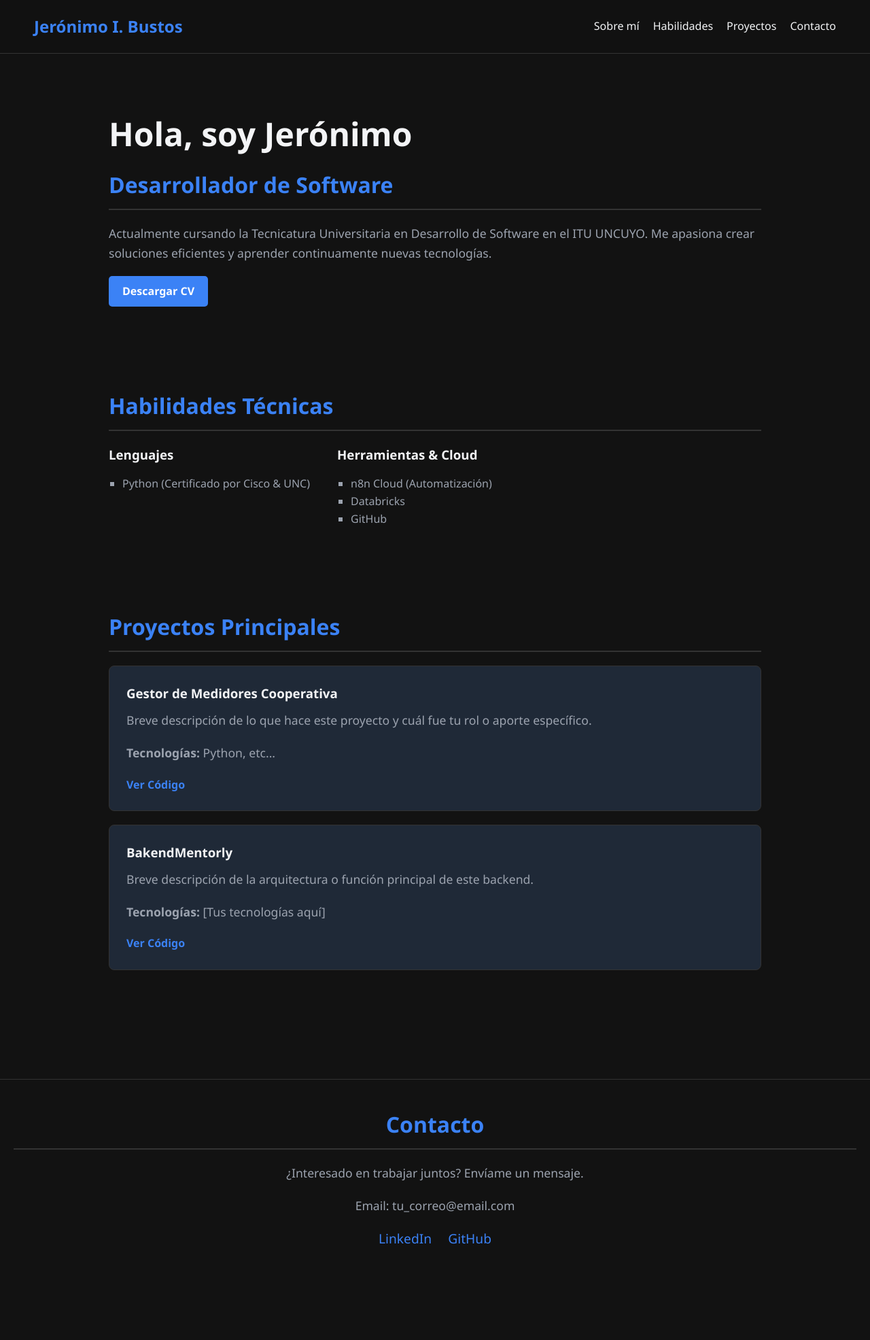
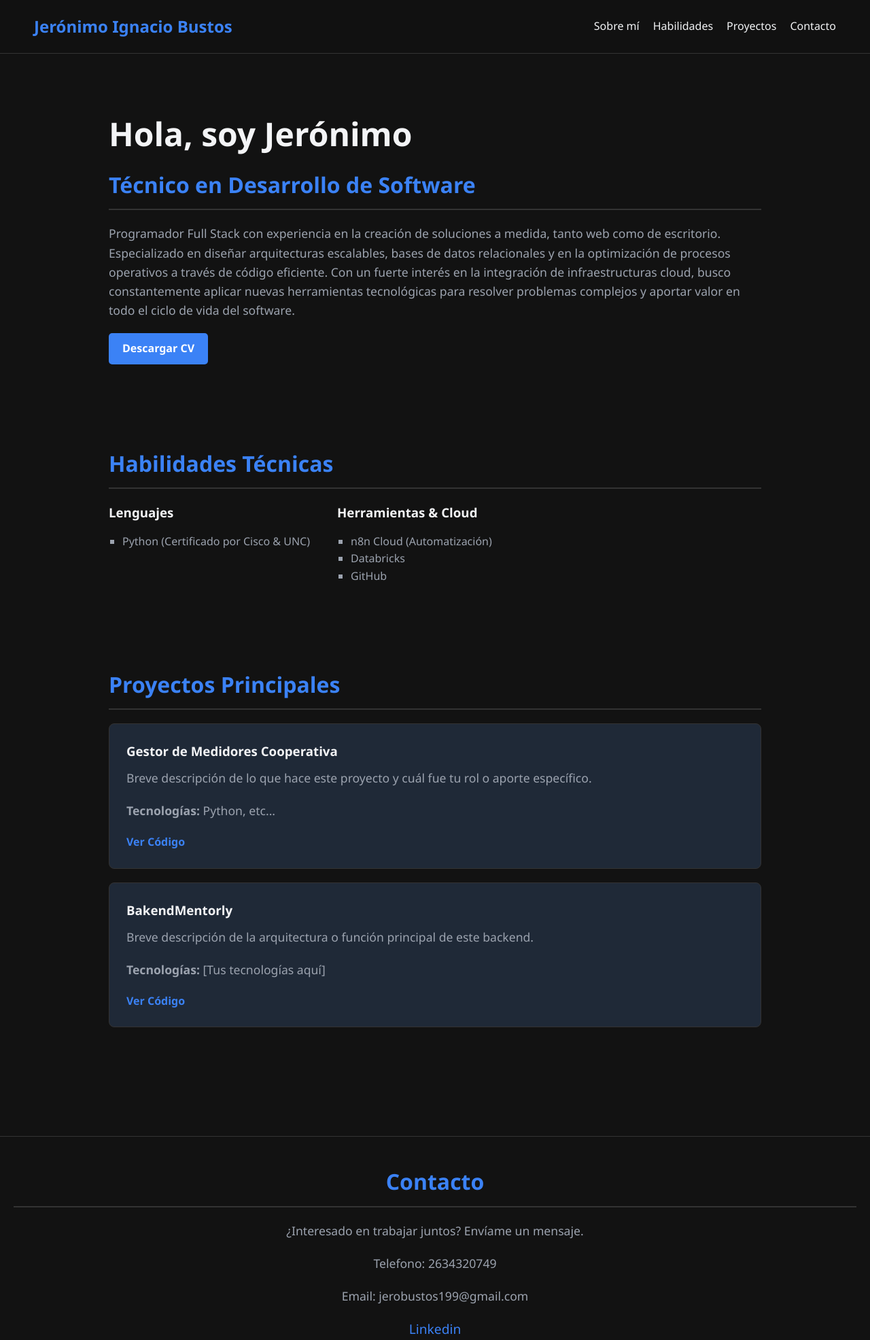
Before and after one commit to jerobustos/jerobustos.github.io, a plain HTML site: page index.html in a window 1280 px wide. Shown: the whole page at 68% size. Before the commit the page ends 1878 px from the top, so only its background shows below. Drawn offline with Linux system fonts and the light colour scheme.

Commit message:
Update index.html

```diff
--- a/index.html
+++ b/index.html
@@ -11,7 +11,7 @@
 
     <!-- CABECERA -->
     <header>
-        <div class="logo">Jerónimo I. Bustos</div>
+        <div class="logo">Jerónimo Ignacio Bustos</div>
         <nav>
             <ul>
                 <li><a href="#sobre-mi">Sobre mí</a></li>
@@ -26,10 +26,9 @@
         <!-- SECCIÓN: SOBRE MÍ (Obligatorio) -->
         <section id="sobre-mi">
             <h1>Hola, soy Jerónimo</h1>
-            <h2>Desarrollador de Software</h2>
+            <h2>Técnico en Desarrollo de Software</h2>
             <p>
-                Actualmente cursando la Tecnicatura Universitaria en Desarrollo de Software en el ITU UNCUYO.
-                Me apasiona crear soluciones eficientes y aprender continuamente nuevas tecnologías.
+             Programador Full Stack con experiencia en la creación de soluciones a medida, tanto web como de escritorio. Especializado en diseñar arquitecturas escalables, bases de datos relacionales y en la optimización de procesos operativos a través de código eficiente. Con un fuerte interés en la integración de infraestructuras cloud, busco constantemente aplicar nuevas herramientas tecnológicas para resolver problemas complejos y aportar valor en todo el ciclo de vida del software.
             </p>
             <a href="ruta/a/tu-cv.pdf" target="_blank" class="btn-primario">Descargar CV</a>
         </section>
@@ -80,10 +79,10 @@
     <footer id="contacto">
         <h2>Contacto</h2>
         <p>¿Interesado en trabajar juntos? Envíame un mensaje.</p>
-        <p>Email: tu_correo@email.com</p>
+        <p>Telefono: 2634320749</p>
+        <p>Email: jerobustos199@gmail.com</p>
         <div class="redes">
-            <a href="tu-enlace-a-linkedin" target="_blank">LinkedIn</a>
-            <a href="tu-enlace-a-github" target="_blank">GitHub</a>
+            <a href="https://www.linkedin.com/in/jeronimo-bustos-93aa262b6/" target="_blank">Linkedin</a>
         </div>
     </footer>
 
```
